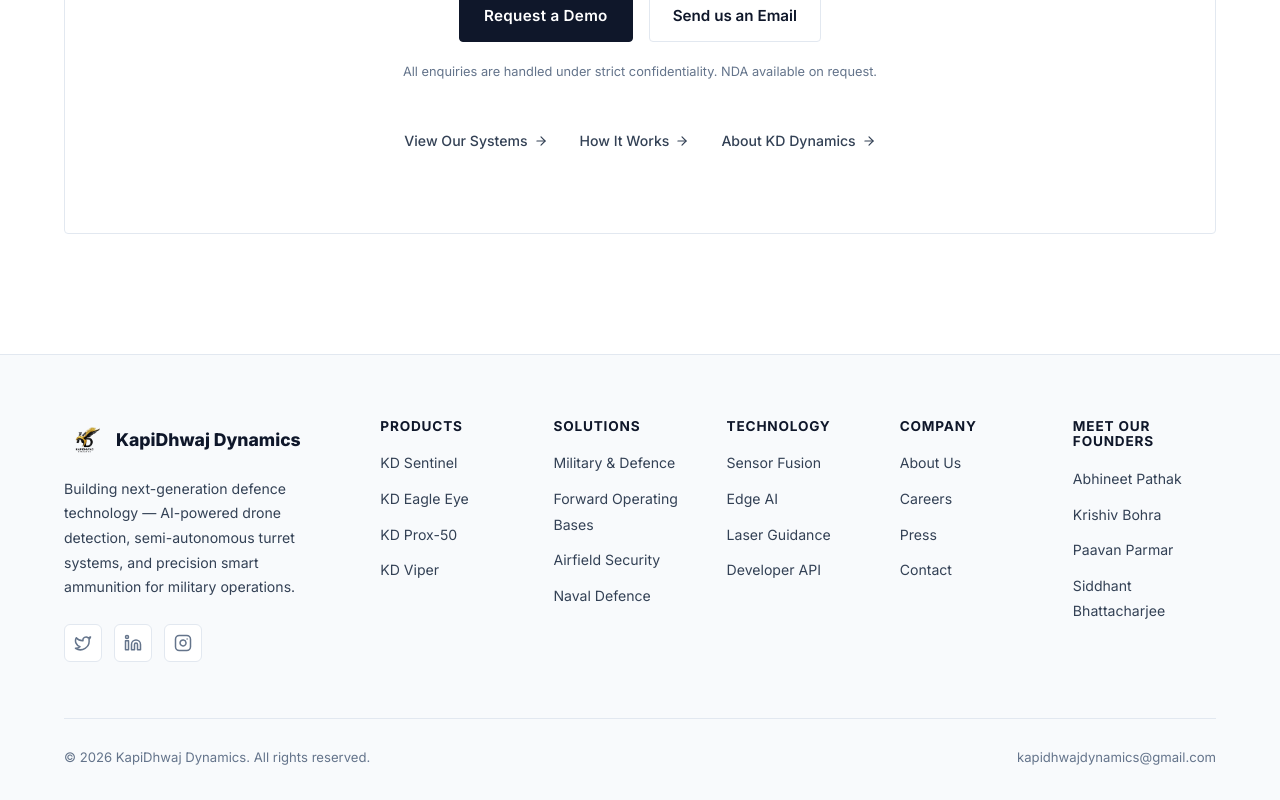
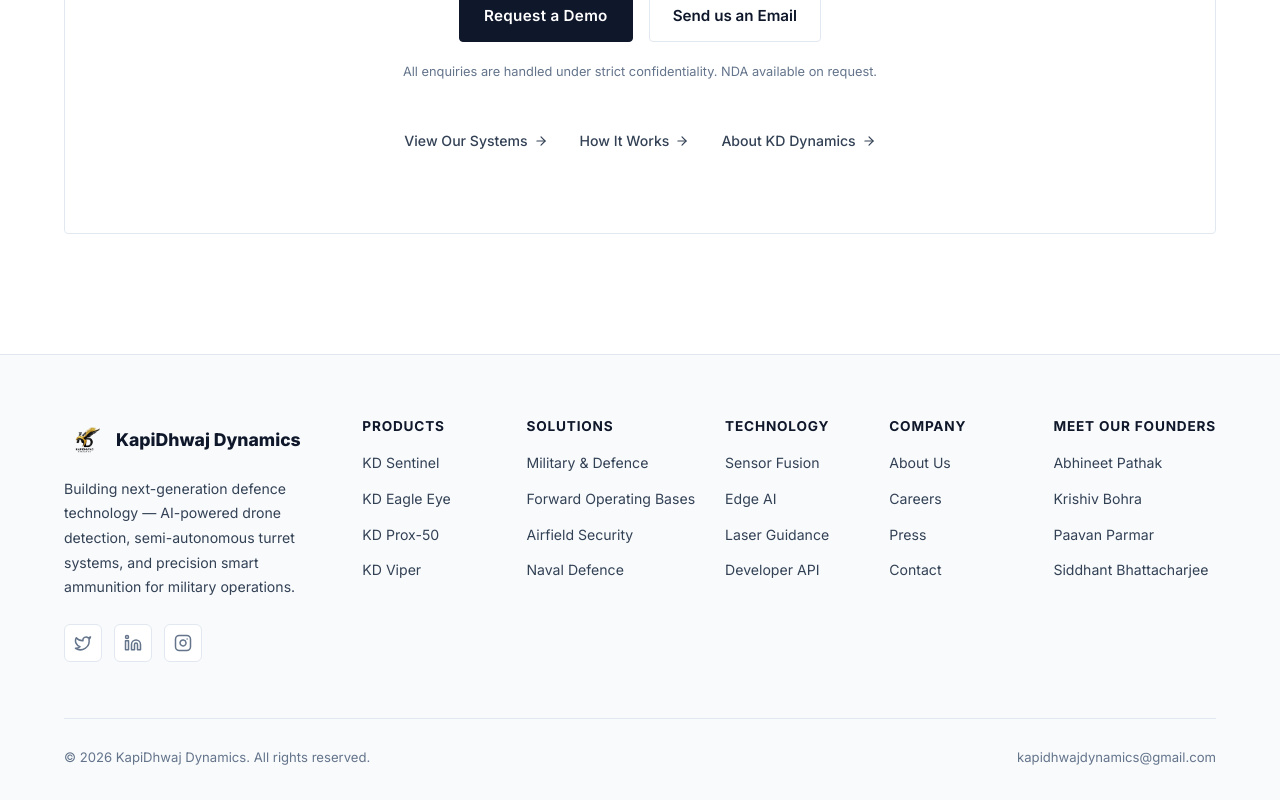
Before and after one commit to Abhipat2004/kapidhwaj_dynamics_website_front, a Next.js app: page / in a window 1280 px wide. Shown: the part 5660-6460 px from the top of the page. Built offline with nearby package versions, Linux system fonts and the light colour scheme.

Commit message:
Fix wrapping for Meet Our Founders column and names

```diff
--- a/components/Footer.tsx
+++ b/components/Footer.tsx
@@ -47,7 +47,7 @@
     return (
         <footer style={{ background: 'var(--bg-2)', borderTop: '1px solid var(--border)', padding: '64px 0 32px', position: 'relative', zIndex: 1 }}>
             <div className="container">
-                <div style={{ display: 'grid', gridTemplateColumns: '2fr 1fr 1fr 1fr 1fr 1fr', gap: 30, marginBottom: 56 }} className="footer-grid">
+                <div style={{ display: 'grid', gridTemplateColumns: '2fr 1fr 1fr 1fr 1fr auto', gap: 30, marginBottom: 56 }} className="footer-grid">
 
                     {/* Brand */}
                     <div>
@@ -97,13 +97,14 @@
                             <h4 style={{
                                 fontFamily: 'Inter, sans-serif', fontWeight: 700, fontSize: '0.85rem',
                                 color: 'var(--text-primary)', letterSpacing: '0.06em', textTransform: 'uppercase', marginBottom: 16,
+                                whiteSpace: 'nowrap'
                             }}>
                                 {category}
                             </h4>
                             <ul style={{ listStyle: 'none', display: 'flex', flexDirection: 'column', gap: 10 }}>
                                 {links.map(link => (
                                     <li key={link.label}>
-                                        <Link href={link.href} style={{ color: 'var(--text-secondary)', fontSize: '0.88rem', transition: 'color 0.2s', textDecoration: 'none' }}
+                                        <Link href={link.href} style={{ color: 'var(--text-secondary)', fontSize: '0.88rem', transition: 'color 0.2s', textDecoration: 'none', whiteSpace: 'nowrap' }}
                                             onMouseEnter={e => (e.currentTarget.style.color = 'var(--accent-blue)')}
                                             onMouseLeave={e => (e.currentTarget.style.color = 'var(--text-secondary)')}
                                         >
```
